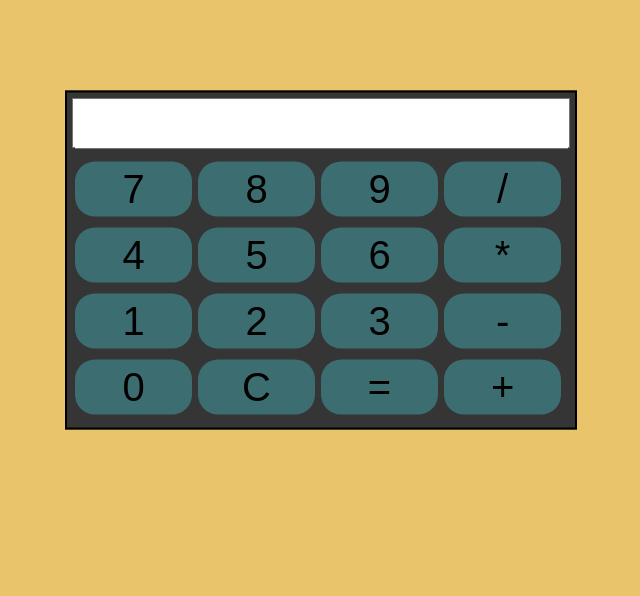
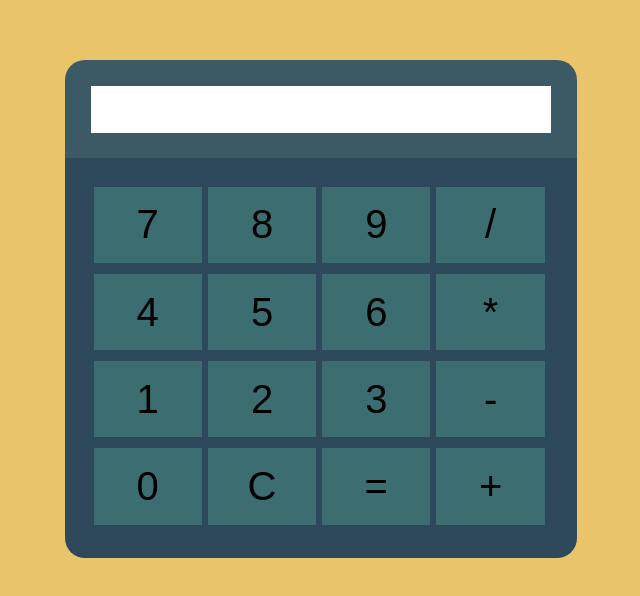
Before and after one commit to MABA1001/myCalculator, a React (Vite) app: page / in a window 1280 px wide. Shown: the part 140-736 px from the top of the page, without its empty margins (319-959 px from the left). Built offline with nearby package versions, Linux system fonts and the light colour scheme; a web font is replaced by a local one.

Commit message:
GUI changes

```diff
--- a/src/App.css
+++ b/src/App.css
@@ -1,10 +1,8 @@
 .main{
-    border: 2px solid black;
     width: 40%;
-    padding: 5px;
-    position: absolute;
-    top: 50%;
-    left: 50%;
-    transform: translate(-50%, -50%);
-    background-color: #353535;
+    height: 50%;
+    position: absolute; /* Position the div absolutely */
+  top: 50%; /* Set the top position to 50% of the container */
+  left: 50%; /* Set the left position to 50% of the container */
+  transform: translate(-50%, -50%); /* Use transform to adjust the position to the center */
 }
--- a/src/App.jsx
+++ b/src/App.jsx
@@ -12,7 +12,6 @@ function App() {
     try{
       if(expression!=="")
       {
-
         //setEnterdKeys(eval(expression));
         const processedExpression = expression.replace(/(?<!\d)0+(?=\d+(\.\d*)?)/g, "");
       const result = parseFloat(eval(processedExpression));
@@ -25,6 +24,8 @@ function App() {
     }
 
 };
+
+
   const gettingInputsHandler=(val)=>{
 
     if(val=='C')
@@ -40,7 +41,7 @@ function App() {
 
   return (
     <div className='main'>
-    <Display onKeyPress={enteredKeys}/>
+    <Display onKeyPress={enteredKeys} />
     <Keypad onGetInputs={gettingInputsHandler}/>
     </div>
   )
--- a/src/Components/Button.css
+++ b/src/Components/Button.css
@@ -3,7 +3,7 @@
     margin: 3px;
     font-size: 2.5rem;
     background-color: #3c6e71;
-    border-radius: 20px;
+
     border: none;
     cursor: pointer;
     padding: 5px;
--- a/src/Components/Display.css
+++ b/src/Components/Display.css
@@ -2,5 +2,14 @@ input{
     width:100%;
     font-size: 2rem;
     padding: 5px;
-    margin-bottom:10px;
+    border: none;
+
 }
+
+.input-box{
+    border-radius: 20px 20px 0 0;
+    width: 100%;
+    background-color: #3C5A65;
+    padding: 5%;
+
+}
--- a/src/Components/Display.jsx
+++ b/src/Components/Display.jsx
@@ -4,7 +4,7 @@ import './Display.css'
 
 export default function Display(props) {
   return (
-    <div>
+    <div className='input-box'>
         <label>
             <input type="text" name="display" id="1" value={props.onKeyPress} readOnly/>
         </label>
--- a/src/Components/Keypad.jsx
+++ b/src/Components/Keypad.jsx
@@ -1,6 +1,6 @@
 import React from 'react'
 import Button from './button';
-
+import "./keypad.css"
 
 const keyPadValues=[
     '7','8','9','/',
--- a/src/Components/keypad.css
+++ b/src/Components/keypad.css
@@ -1,7 +1,8 @@
 .container{
     display: flex;
     flex-wrap:wrap;
-    justify-content: space-between;
-    width:100%;
-    background-color: #353535;
+    background-color: #2E495C;
+    height: 100%;
+    padding: 5%;
+    border-radius: 0 0 20px 20px;
 }
--- a/src/index.css
+++ b/src/index.css
@@ -8,4 +8,7 @@ body{
     height: 100vh;
     background-color: #e9c46a;
     font-family: 'Tektur', cursive;
+    position: relative; /* Set the container to relative positioning */
+    width: 100%;
+     height: 100vh;
 }
```
